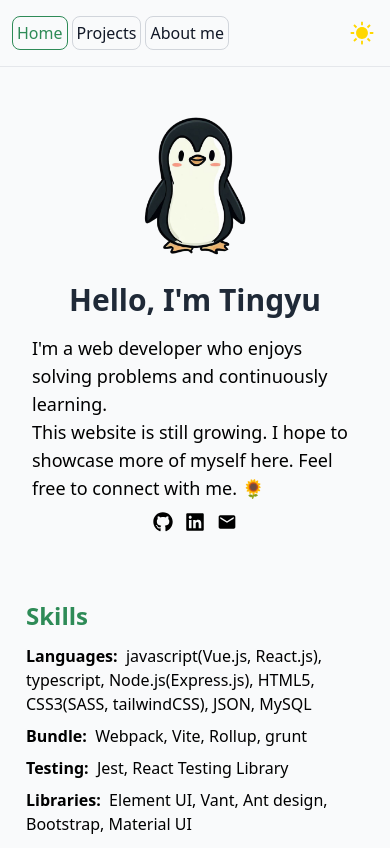
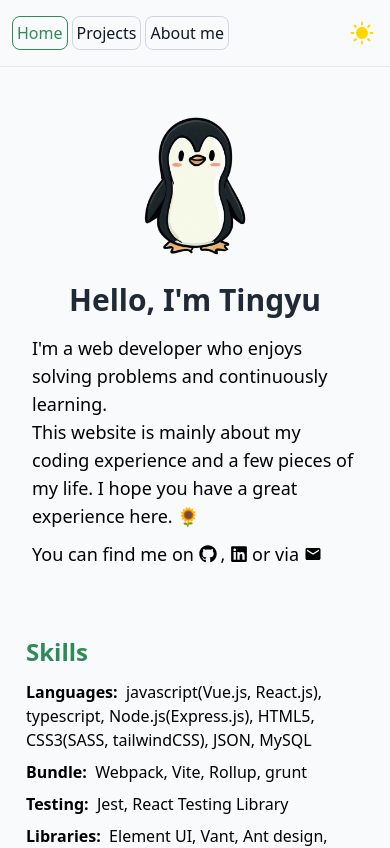
Before and after one commit to tingyuliu0920/tingyuliu.dev, a React (Vite) app: page / in a window 390 px wide. Shown: the top 848 px of the page. Built offline with nearby package versions, Linux system fonts and the light colour scheme.

Commit message:
update introduction

```diff
--- a/src/main.tsx
+++ b/src/main.tsx
@@ -7,6 +7,6 @@ import routes from "./router";
 const router = createBrowserRouter(routes);
 ReactDOM.createRoot(document.getElementById("root")!).render(
   <ThemeProvider>
-    <RouterProvider router={router} />,
+    <RouterProvider router={router} />
   </ThemeProvider>,
 );
--- a/src/pages/Home.tsx
+++ b/src/pages/Home.tsx
@@ -37,28 +37,31 @@ const Home = () => {
             </h1>
             <p className="mt-4 text-lg">
               I'm a web developer who enjoys solving problems and continuously
-              learning. <br />
-              This website is still growing. I hope to showcase more of myself
-              here. Feel free to connect with me. 🌻
+              learning.
+              <br /> This website is mainly about my coding experience and a few
+              pieces of my life. I hope you have a great experience here. 🌻
             </p>
           </section>
-          <div className="sm: flex items-center justify-center sm:justify-start">
+          <div className="sm: flex items-center justify-start text-lg">
+            You can find me on&nbsp;
             <a
               href="https://github.com/tingyuliu0920"
               target="_blank"
               rel="noopener noreferrer"
             >
-              <FaGithub className="mr-3 cursor-pointer text-xl" />
+              <FaGithub className="mr-1 cursor-pointer text-lg" />
             </a>
+            ,&nbsp;
             <a
               href="https://www.linkedin.com/in/
 tingyuliu0920"
               target="_blank"
               rel="noopener noreferrer"
             >
-              <FaLinkedin className="mr-3 cursor-pointer text-xl" />
+              <FaLinkedin className="mr-1 cursor-pointer text-lg" />
             </a>
-            <MdEmail className="cursor-pointer text-xl" onClick={handleCopy} />
+            or via&nbsp;
+            <MdEmail className="cursor-pointer text-lg" onClick={handleCopy} />
             <Popover
               id={id}
               open={open}
```
